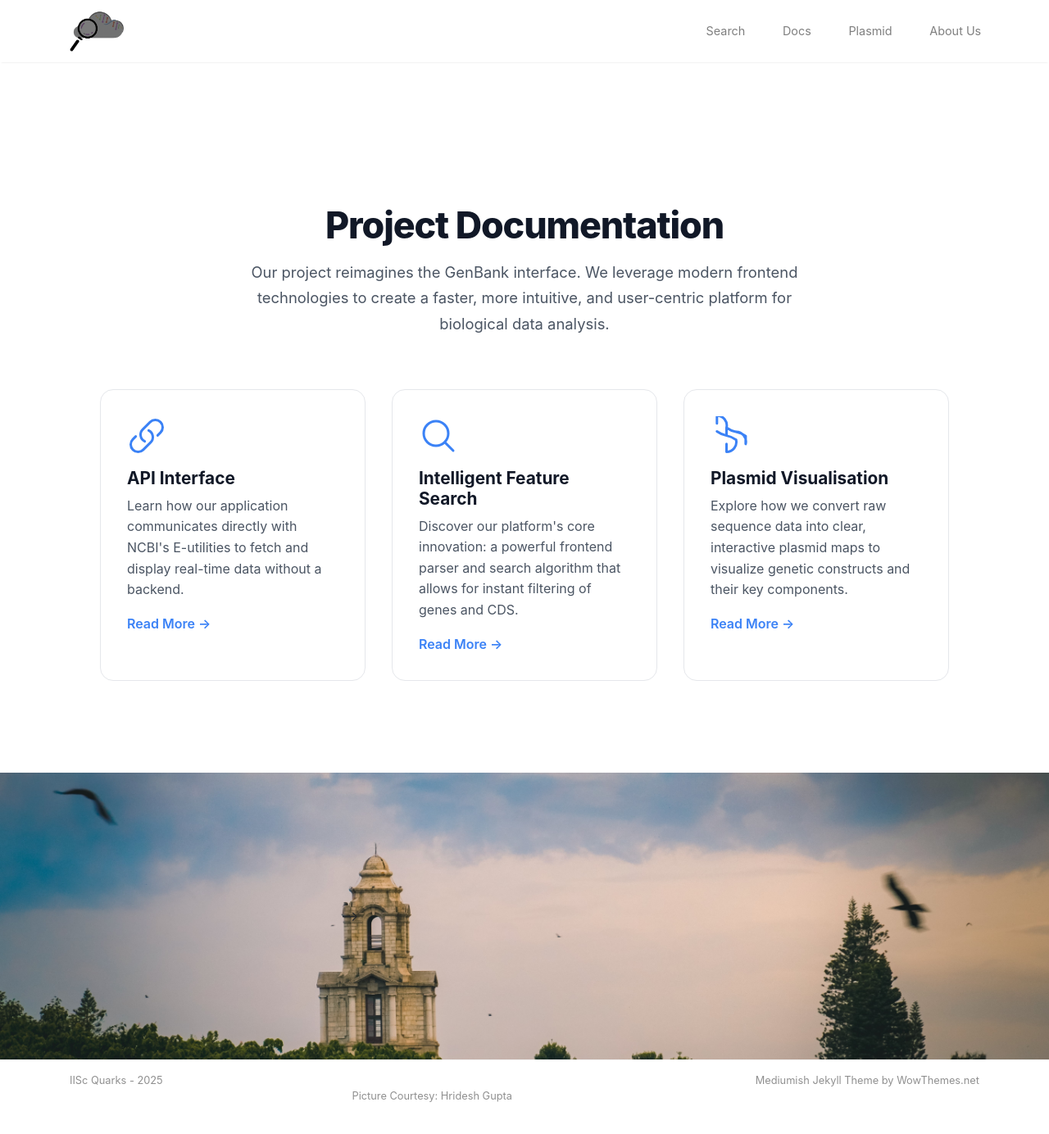
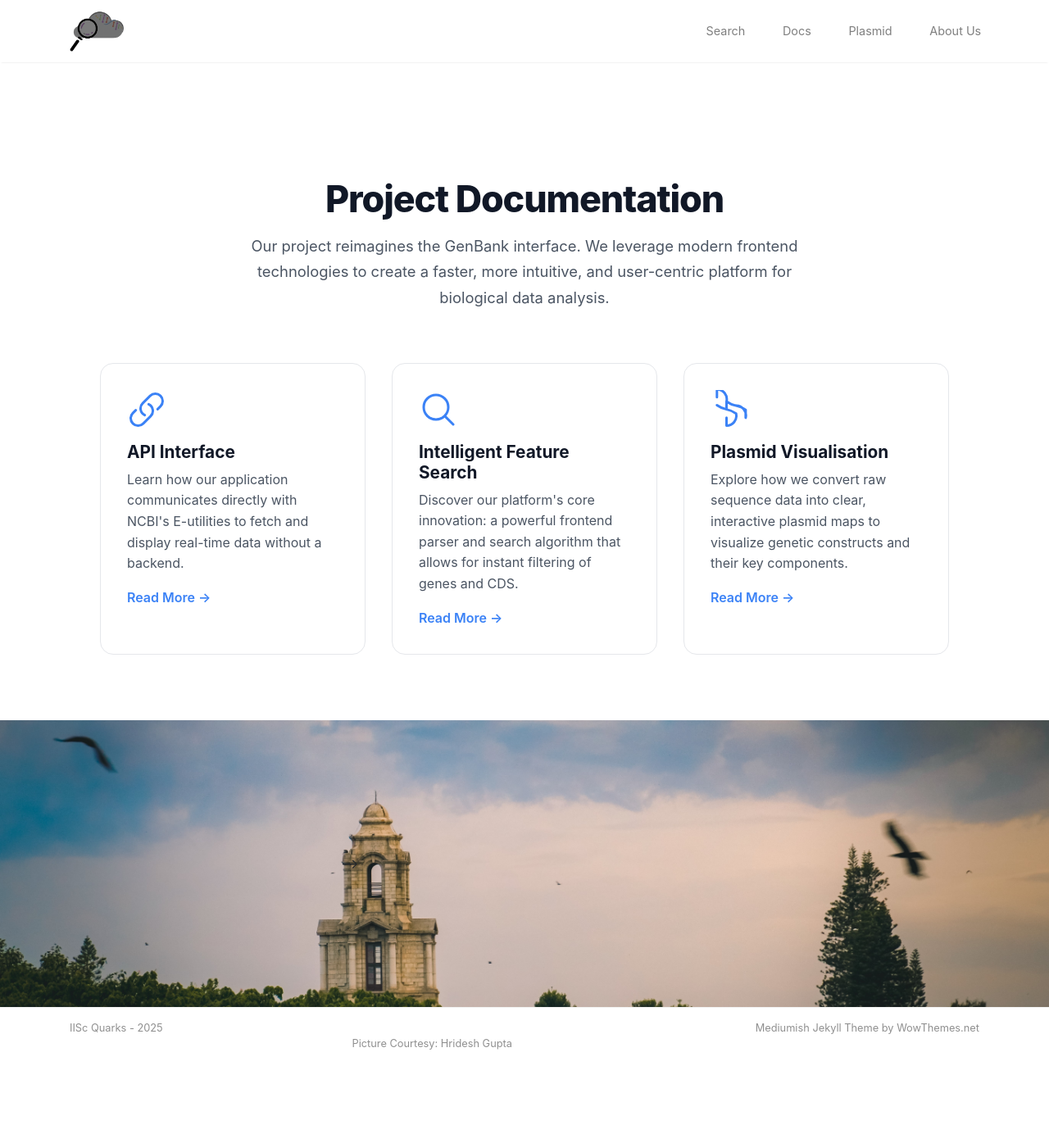
Before and after one commit to iGEM-IISc-2025/GenBank-Improvised, a Jekyll site: the page built from docs.html, in a window 1280 px wide and 1400 px high. Shown: the top 1384 px of the window at 82% size. Built offline with Jekyll 4.4.1, drawn with Linux system fonts in a browser that asks for light colours; nearby versions of some CDN libraries.

Commit message:
Home Page - 11

```diff
--- a/docs.html
+++ b/docs.html
@@ -8,7 +8,7 @@ title: Documentation
     .docs-hub-container {
         max-width: 1100px;
         margin: 0 auto;
-        padding: 4em 2em; /* Added more vertical padding */
+        padding: 2em 2em; /* Added more vertical padding */
         font-family: -apple-system, BlinkMacSystemFont, "Segoe UI", Roboto, Helvetica, Arial, sans-serif;
     }
 
--- a/file-viewer.html
+++ b/file-viewer.html
@@ -18,7 +18,7 @@ title: File Viewer
 	/* basic styles for the entire page body */
 	body {
 		font-family: -apple-system, BlinkMacSystemFont, "Segoe UI", Roboto, Helvetica, Arial, sans-serif;
-		margin: 0;
+		margin: -100px 0 0 0;
 		background-color: #f1f5f9;
 		color: var(--text-color-primary);
 	}
```
